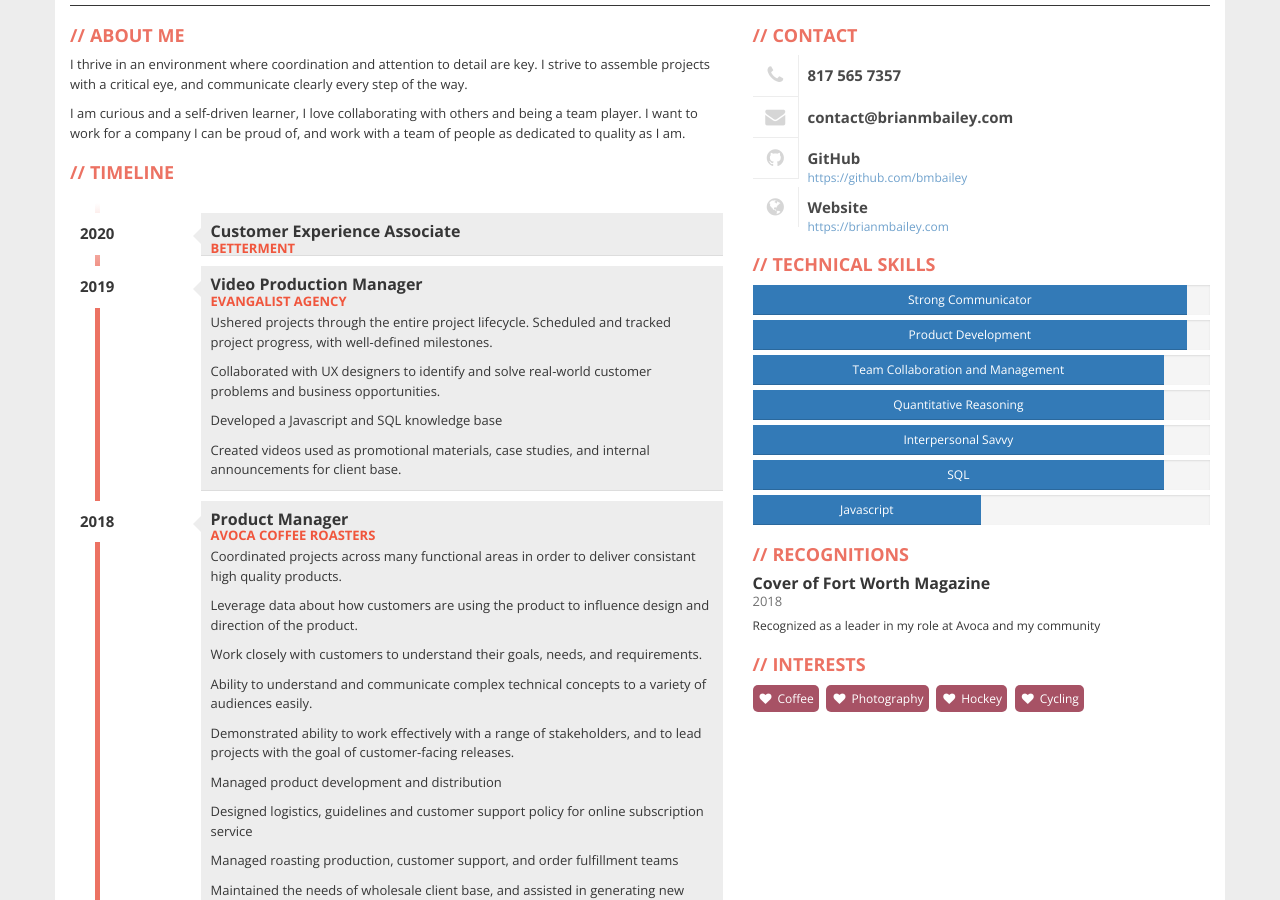
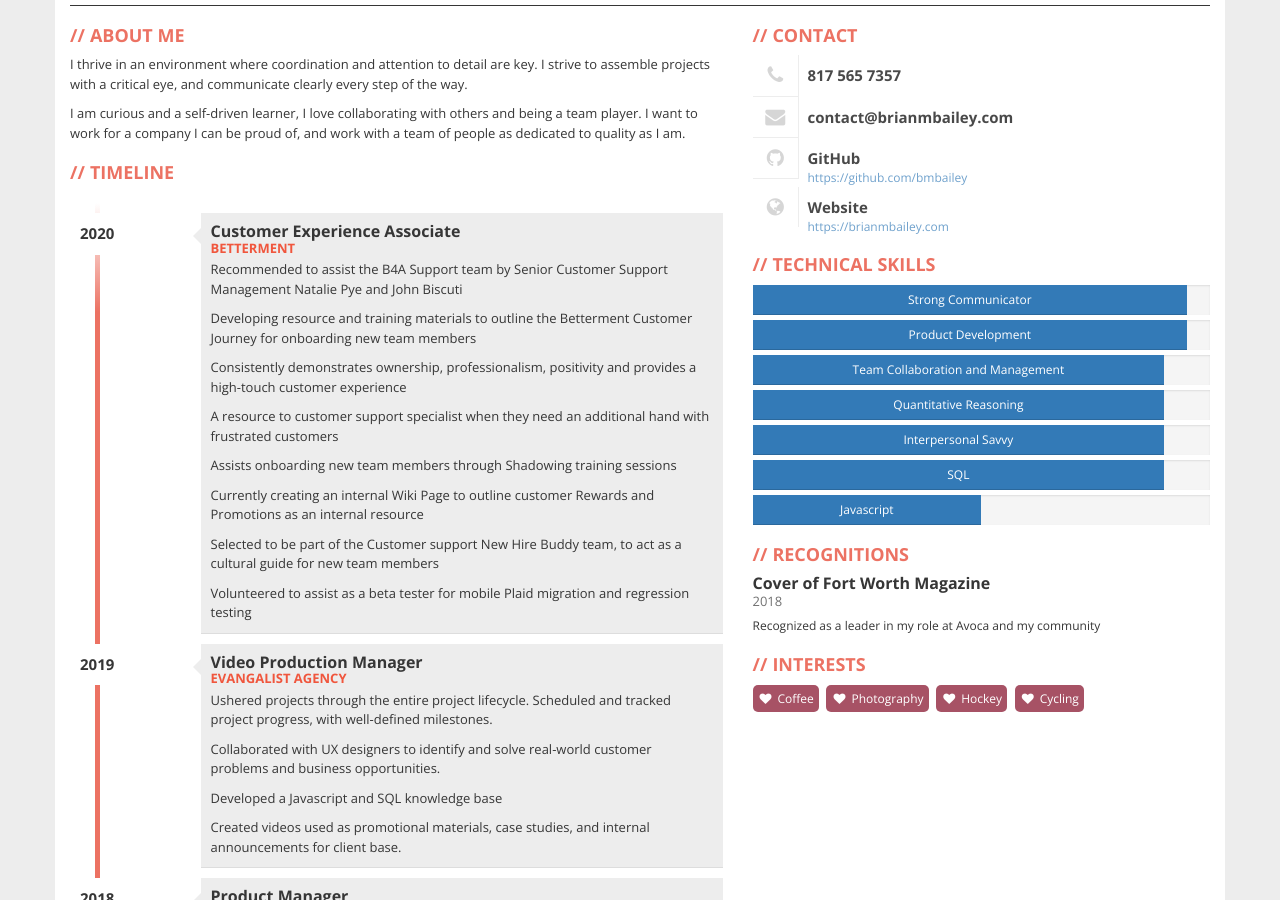
Before and after one commit to Bmbailey/Resume, a Jekyll site: the page built from index.html, in a window 1280 px wide and 900 px high, scrolled down 267 px. Built offline with Jekyll 4.4.1, drawn with Linux system fonts in a browser that asks for light colours; nearby versions of some CDN libraries.

Commit message:
Lot o' updates to Betterment role

```diff
--- a/_data/timeline.yml
+++ b/_data/timeline.yml
@@ -2,9 +2,14 @@
   company: Betterment
   year: 2020
   description:
-
-
-
+    - Recommended to assist the B4A Support team by Senior Customer Support Management Natalie Pye and John Biscuti
+    - Developing resource and training materials to outline the Betterment Customer Journey for onboarding new team members
+    - Consistently demonstrates ownership, professionalism, positivity and provides a high-touch customer experience
+    - A resource to customer support specialist when they need an additional hand with frustrated customers
+    - Assists onboarding new team members through Shadowing training sessions
+    - Currently creating an internal Wiki Page to outline customer Rewards and Promotions as an internal resource
+    - Selected to be part of the Customer support New Hire Buddy team, to act as a cultural guide for new team members
+    - Volunteered to assist as a beta tester for mobile Plaid migration and regression testing
 
 - title: Video Production Manager
   company: Evangalist Agency
```
